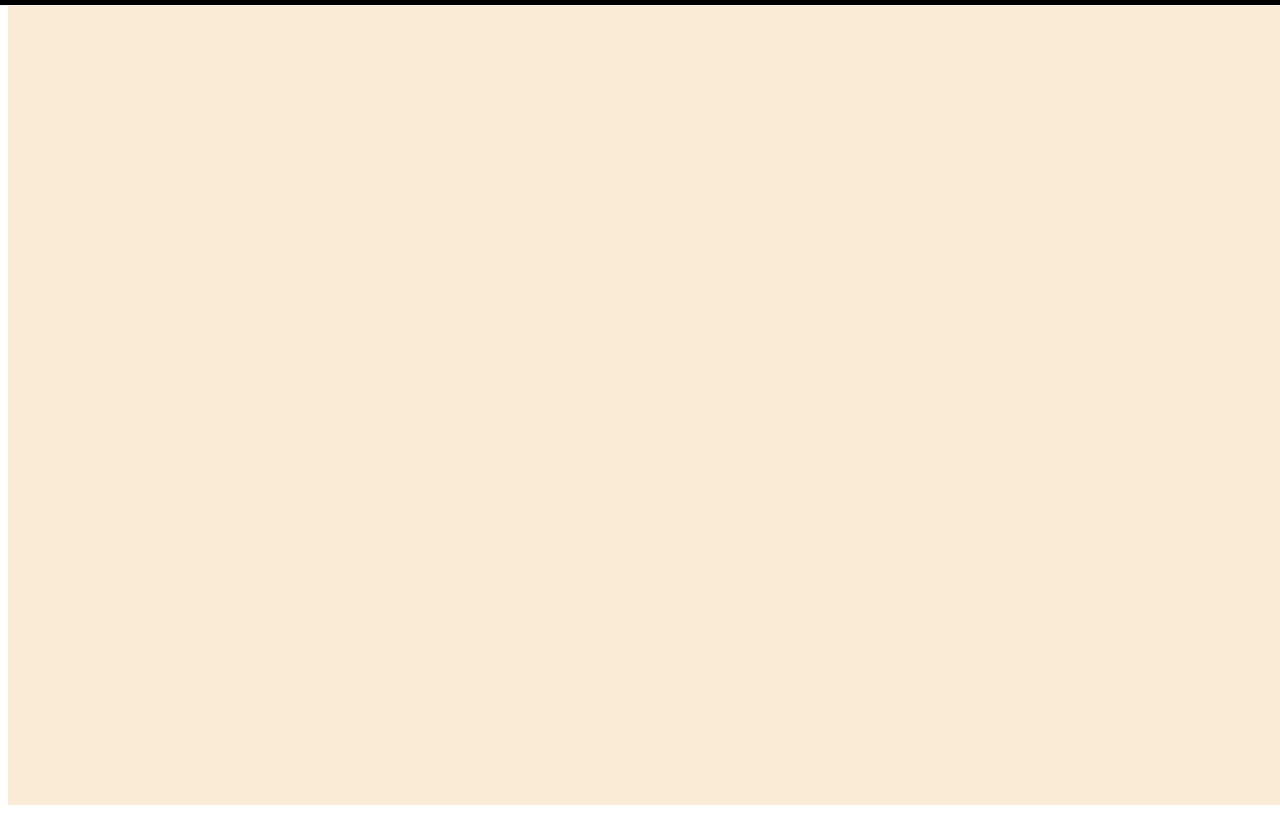
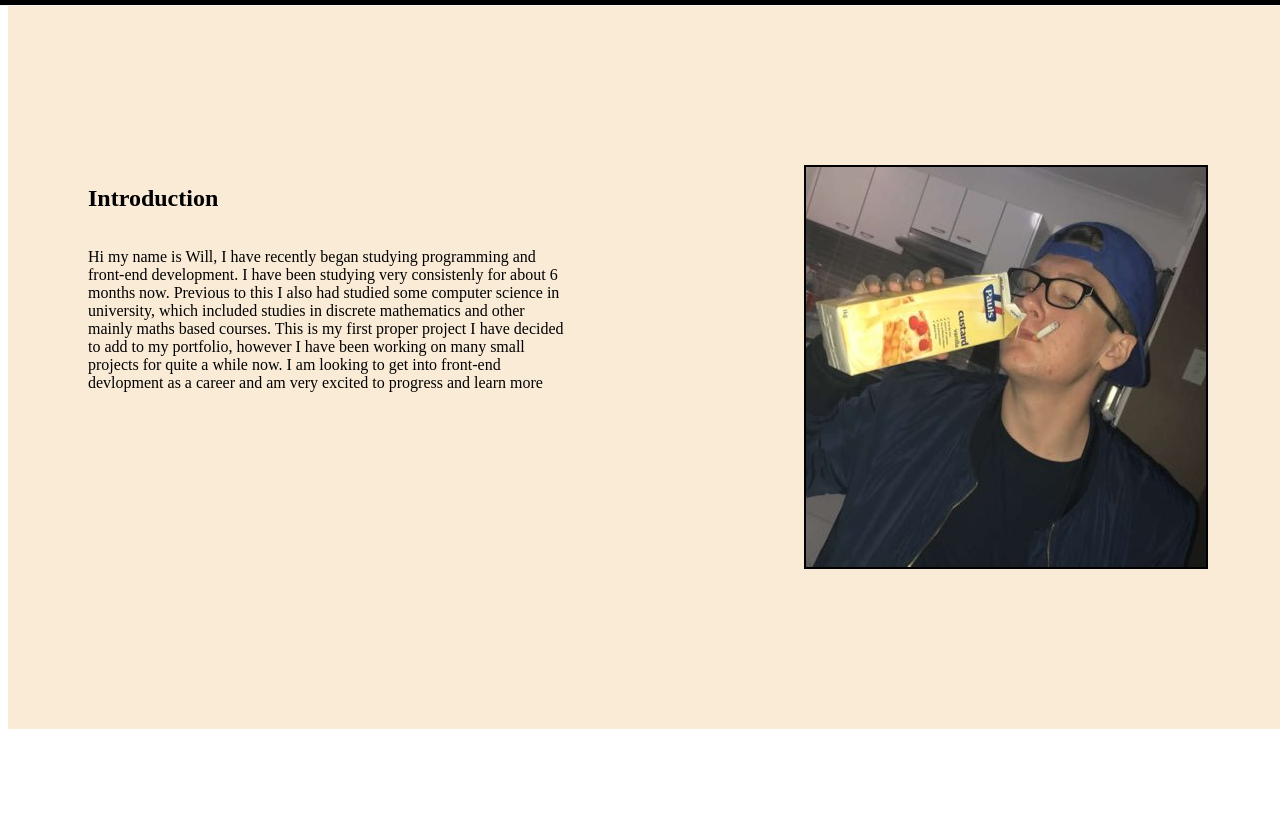
Before and after one commit to wilale1/portfolio_website, a plain HTML site: page index.html in a window 1280 px wide. Shown: the part 91-904 px from the top of the page. After the commit the page ends 828 px from the top, so only its background shows below. Drawn offline with Linux system fonts and the light colour scheme.

Commit message:
Adds Introduction Section

```diff
--- a/index.html
+++ b/index.html
@@ -26,10 +26,20 @@
             <!-- Introduction Section-->
 
             <div class="intro" id="introductionSection">
-
+                <div class="intro-text">
+                    <h2>Introduction</h2>
+                    <p>Hi my name is Will, I have recently began studying programming and front-end development.
+                        I have been studying very consistenly for about 6 months now.
+                        Previous to this I also had studied some computer science in university, which included studies in discrete mathematics and other mainly maths based courses.
+                        This is my first proper project I have decided to add to my portfolio, however I have been working on many small projects for quite a while now.
+                        I am looking to get into front-end devlopment as a career and am very excited to progress and learn more</p>
+                </div>
+                <div class="intro-image">
+                    <img src="./images/introImage.jpg" alt="image of William Allen">
+                </div>
             </div>
 
-            <!-- Skills/Experience Section-->
+            <!-- Experience Section-->
 
             <div class="skills" id="experienceSection">
 
--- a/styles.css
+++ b/styles.css
@@ -1,3 +1,6 @@
+
+/* Header Section */
+
 body{
     width: 100%;
 }
@@ -33,6 +36,28 @@ header .container {
 
  main {
     margin-top: 6rem;
-    background-color: antiquewhite;
-    height: 50rem;
  }
+
+ /* Introduction Section */
+
+ .intro {
+     background-color: antiquewhite;
+     padding: 10rem 5rem;
+     display: flex;
+     justify-content: space-between;
+ }
+
+ .intro div {
+     display: flex;
+ }
+
+ .intro-image {
+     width: 25rem;
+     height: 25rem;
+     border: 2px black solid;
+ }
+
+ .intro-text {
+     width: 30rem;
+     flex-direction: column;
+ }
```
Also changed, not shown: images/introImage.jpg (added).
